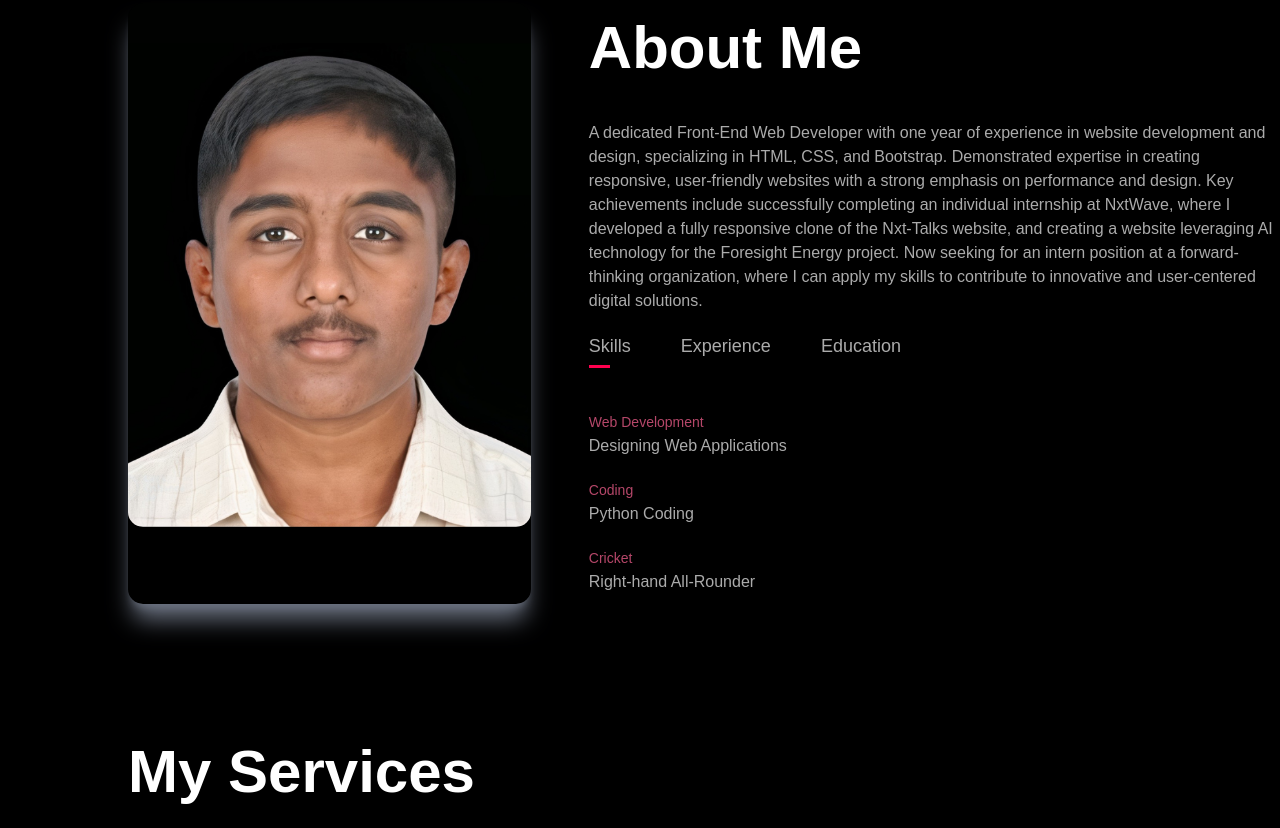
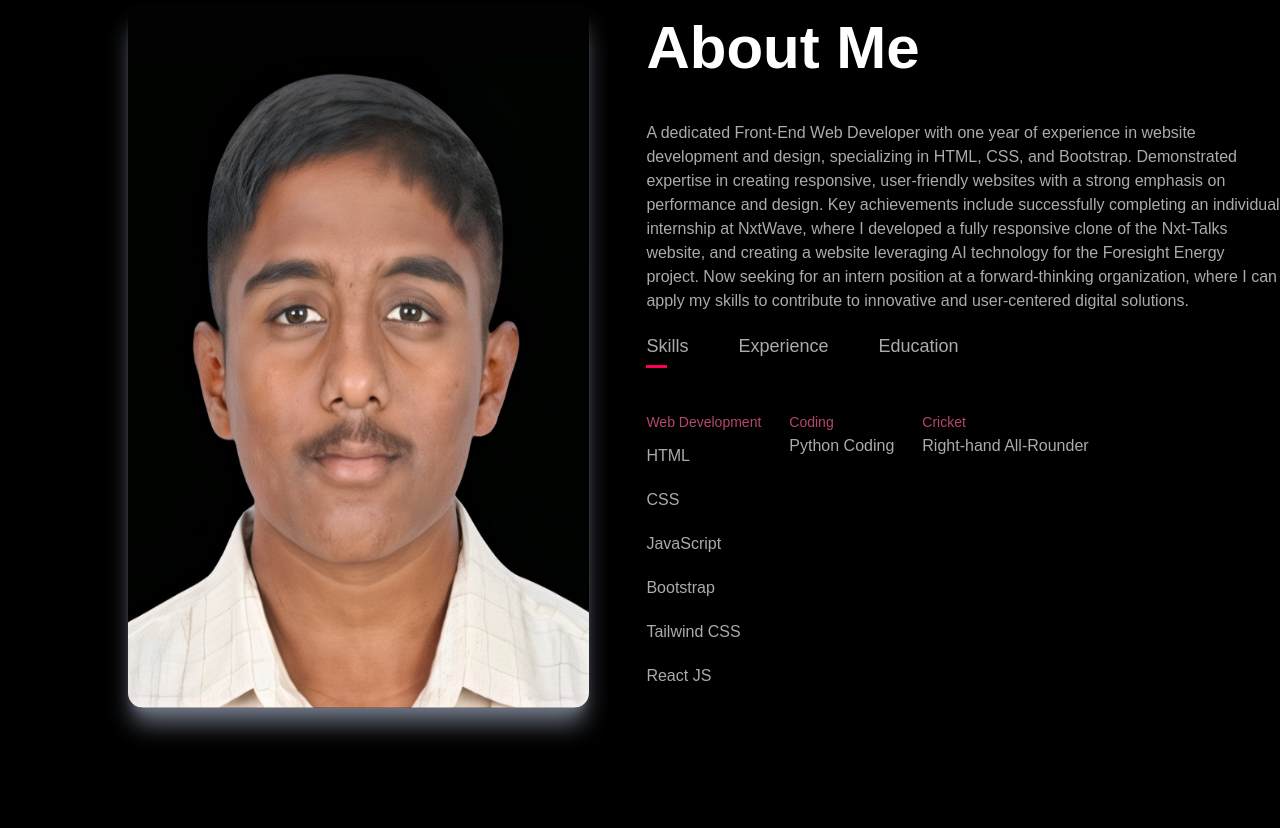
Before and after one commit to gourishetti-ruthvik/my-portfolio, a plain HTML site: page index.html in a window 1280 px wide. Shown: the part 890-1718 px from the top of the page. Drawn offline with nearby package versions, Linux system fonts and the light colour scheme.

Commit message:
Made changes in about section. Adjusted the picture accordingly.

```diff
--- a/index.html
+++ b/index.html
@@ -36,7 +36,7 @@
         <div class="container">
             <div class="row flex justify-between flex-wrap">
                 <div class="about-col-1 shadow-xl shadow-gray-500/100">
-                    <img  src="images/bg-3.png" />
+                    <img src="images/bg-3.png"  class="h-full" />
                 </div>
                 <div class="about-col-2">
                     <h1 class="sub-title">About Me</h1>
@@ -49,8 +49,17 @@
                     </div>
 
                     <div class="tab-contents active-tab hidden" id="skills">
-                        <ul>
-                            <li><span>Web Development</span> <br> Designing Web Applications</li>
+                        <ul class="flex flex-wrap gap-7">
+                            <li><span>Web Development</span> <br>
+                                <ul>
+                                    <li>HTML</li>
+                                    <li>CSS</li>
+                                    <li>JavaScript</li>
+                                    <li>Bootstrap</li>
+                                    <li>Tailwind CSS</li>
+                                    <li>React JS</li>
+                                </ul>
+                            </li>
                             <li><span>Coding</span> <br> Python Coding</li>
                             <li><span>Cricket</span> <br> Right-hand All-Rounder</li>
                         </ul>
--- a/styles.css
+++ b/styles.css
@@ -74,7 +74,7 @@ nav ul li a:hover::after{
 }
 
 .about-col-1{
-    flex-basis:35%;
+    flex-basis:40%;
     border-radius: 15px;
 }
 .about-col-1 img{
@@ -82,7 +82,7 @@ nav ul li a:hover::after{
     border-radius:15px;
 }
 .about-col-2{
-    flex-basis:60%;
+    flex-basis:55%;
 }
 .sub-title{
     font-weight:600;
```
